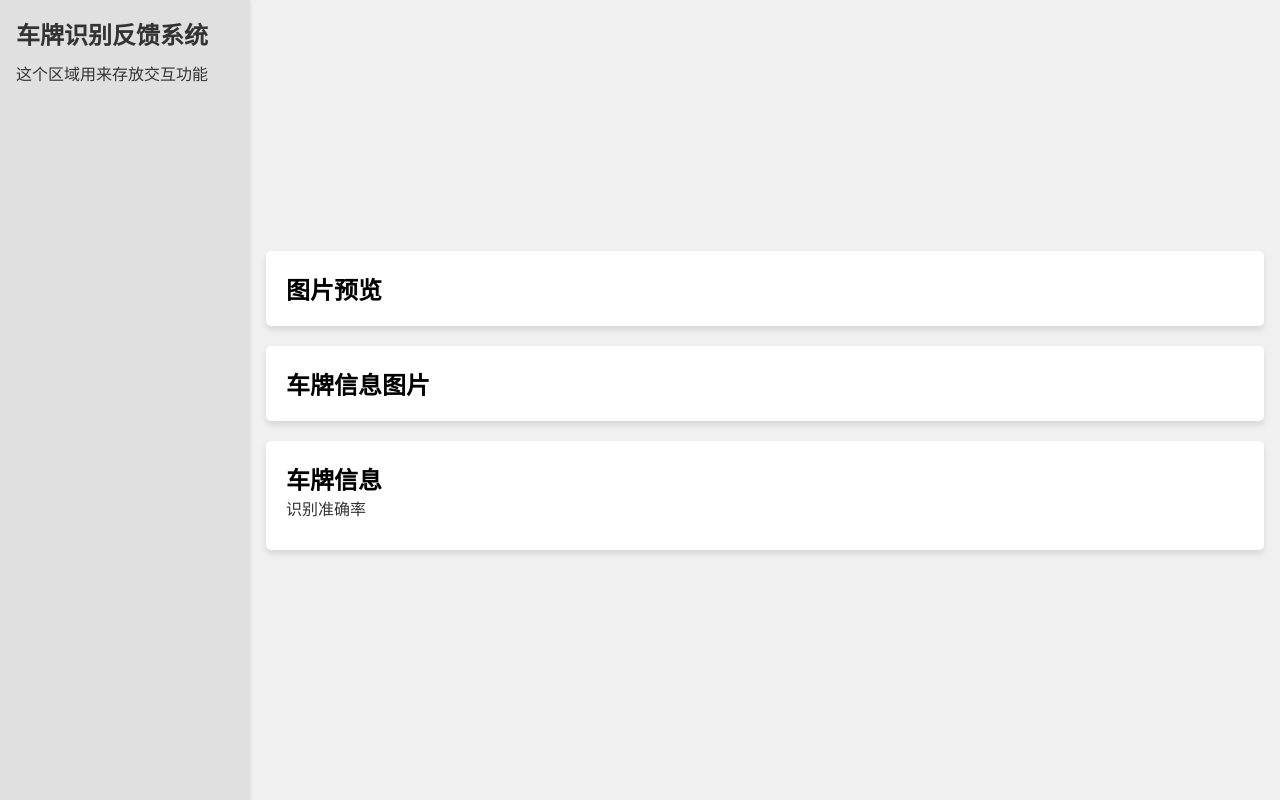
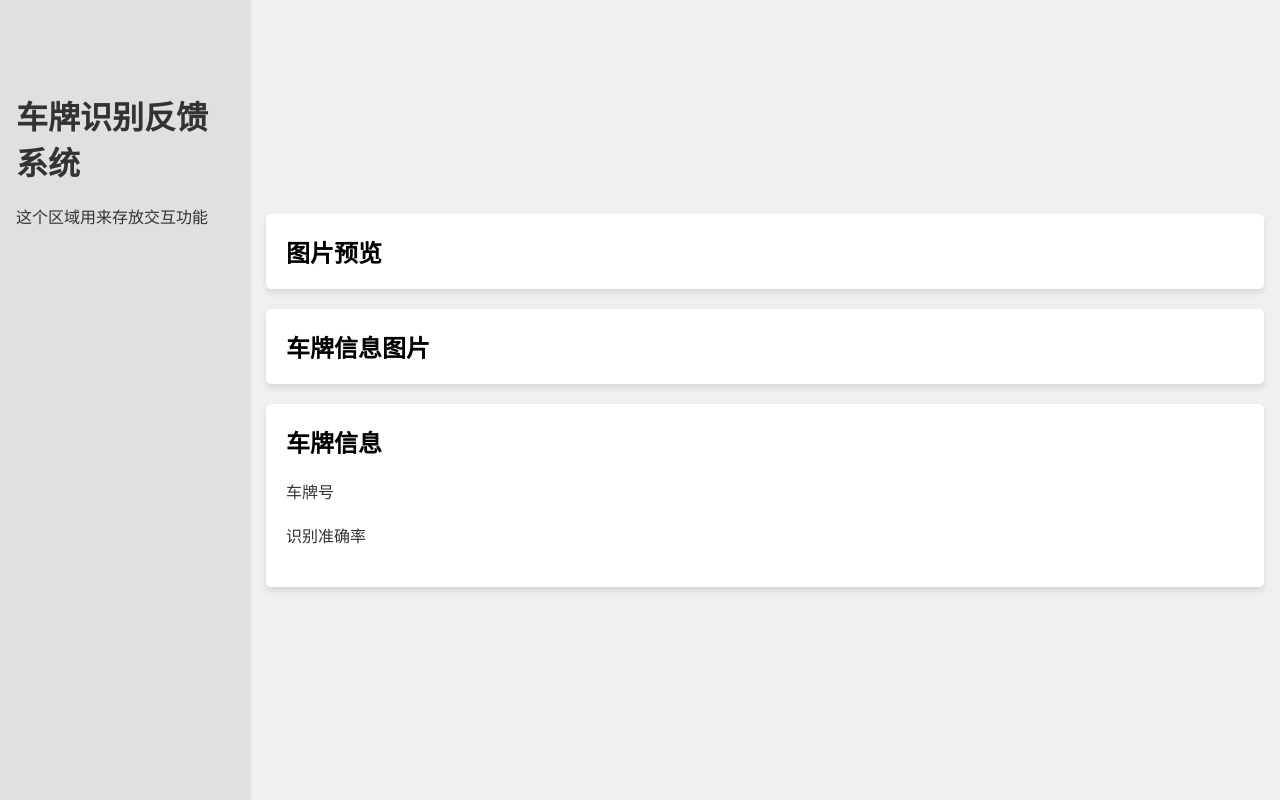
Before and after one commit to jiangjq907/ORj_01, a plain HTML site: page index.html in a window 1280 px wide. Drawn offline with Linux system fonts and the light colour scheme.

Commit message:
Update index.html

```diff
--- a/index.html
+++ b/index.html
@@ -21,7 +21,7 @@
         font-family: "Roboto", sans-serif; /* 使用Roboto字体 */
         height: 100vh;
         background-color: #f0f0f0;
-        transition: background-color 0.3s ease; /* 添加背景颜色过渡效果 */
+        transition: background-color 0.3s ease;
       }
 
       .main-container {
@@ -39,7 +39,7 @@
       }
 
       .sidebar:hover {
-        width: 250px; /* 鼠标悬停时增加宽度 */
+        width: 250px;
       }
 
       .main-content {
@@ -57,25 +57,24 @@
         border-radius: 5px; /* 圆角设计 */
         box-shadow: 0 4px 6px rgba(0, 0, 0, 0.1);
         transition: box-shadow 0.3s ease;
-        cursor: pointer; /* 鼠标变为手型 */
+        cursor: pointer;
       }
 
       .content-block:hover {
-        box-shadow: 0 8px 12px rgba(0, 0, 0, 0.15); /* 鼠标悬停时增强阴影 */
+        box-shadow: 0 8px 12px rgba(0, 0, 0, 0.15);
       }
 
       h1,
       p {
-        margin-bottom: 10px;
+        margin-top: 20px;
+        margin-bottom: 20px;
         color: #333;
       }
 
       h1 {
-        font-size: 1.5em;
-        margin-top: 0;
+        font-size: 2em;
+        margin-top: 2cm;
       }
-
-      /* 可以根据需要为不同内容块添加特定样式 */
     </style>
   </head>
   <body>
@@ -90,13 +89,16 @@
         <div class="content-block">
           <h2>图片预览</h2>
           <!-- 图片元素 -->
+          <picture></picture>
         </div>
         <div class="content-block">
           <h2>车牌信息图片</h2>
           <!-- 图片元素 -->
+          <picture></picture>
         </div>
         <div class="content-block">
           <h2>车牌信息</h2>
+          <p>车牌号</p>
           <p>识别准确率</p>
           <!-- 细节信息 -->
         </div>
```
